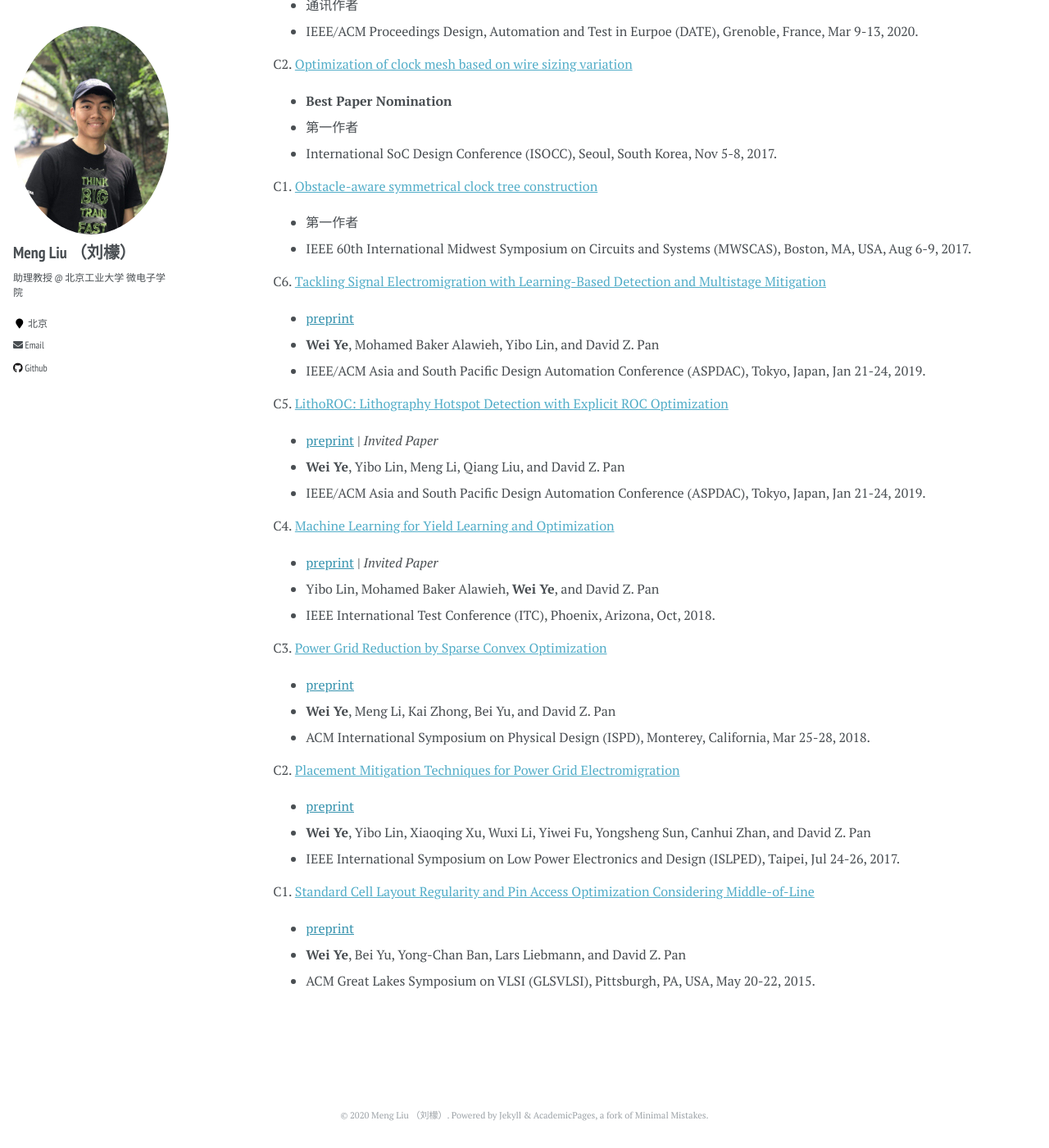
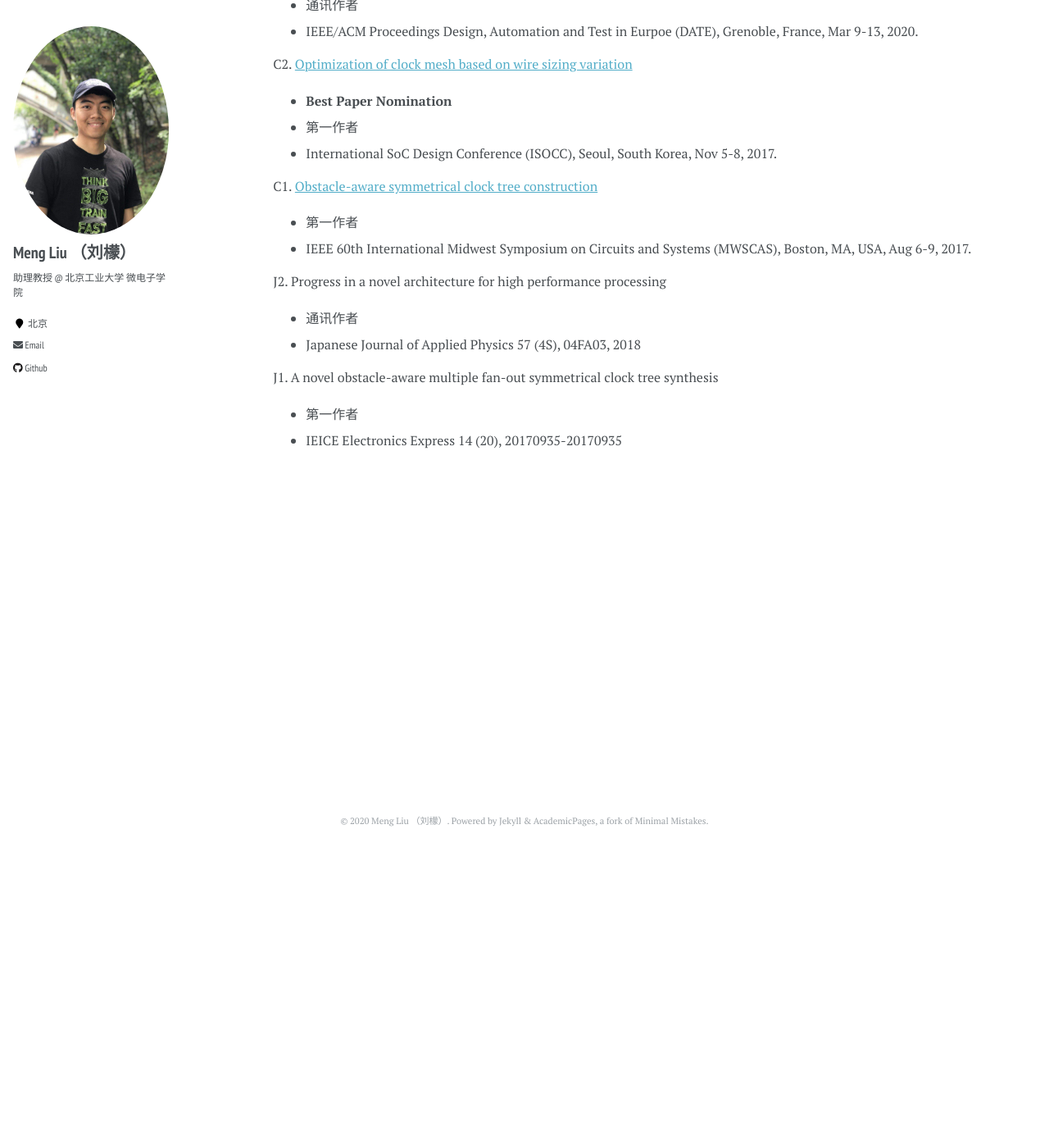
Before and after one commit to liumengbjut/liumengbjut.github.io, a Jekyll site: the page built from _pages/publications.md, in a window 1280 px wide and 1400 px high, scrolled down 359 px. Shown: the whole window at 82% size. Built offline with Jekyll 4.4.1, drawn with Linux system fonts in a browser that asks for light colours; after the commit the page ends 1100 px from its top, so only the background shows below that.

Commit message:
Update publications.md

```diff
--- a/_pages/publications.md
+++ b/_pages/publications.md
@@ -28,32 +28,10 @@ You can find my articles on <a href="https://scholar.google.com/citations?user=1
    * 第一作者
    * IEEE 60th International Midwest Symposium on Circuits and Systems (MWSCAS), Boston, MA, USA, Aug 6-9, 2017.
 
-C6. [Tackling Signal Electromigration with Learning-Based Detection and Multistage Mitigation](https://doi.org/10.1145/3287624.3287688)
-   * <a href="/publications/papers/DFM_ASPDAC2019_Ye.pdf" style="color:#3793ae">preprint</a>
-   * **Wei Ye**, Mohamed Baker Alawieh, Yibo Lin, and David Z. Pan
-   * IEEE/ACM Asia and South Pacific Design Automation Conference (ASPDAC), Tokyo, Japan, Jan 21-24, 2019.
+   J2. Progress in a novel architecture for high performance processing
+   * 通讯作者
+   * Japanese Journal of Applied Physics 57 (4S), 04FA03, 2018
 
-C5. [LithoROC: Lithography Hotspot Detection with Explicit ROC Optimization](https://doi.org/10.1145/3287624.3288746)
-   * <a href="/publications/papers/HSD_ASPDAC2019_Ye.pdf" style="color:#3793ae">preprint</a> \| *Invited Paper*
-   * **Wei Ye**, Yibo Lin, Meng Li, Qiang Liu, and David Z. Pan
-   * IEEE/ACM Asia and South Pacific Design Automation Conference (ASPDAC), Tokyo, Japan, Jan 21-24, 2019.
-
-C4. [Machine Learning for Yield Learning and Optimization](https://doi.org/10.1109/TEST.2018.8624733)
-   * <a href="/publications/papers/DFM_ITC2018_Lin.pdf" style="color:#3793ae">preprint</a> \| *Invited Paper*
-   * Yibo Lin, Mohamed Baker Alawieh, **Wei Ye**, and David Z. Pan
-   * IEEE International Test Conference (ITC), Phoenix, Arizona, Oct, 2018.
-
-C3. [Power Grid Reduction by Sparse Convex Optimization](http://doi.acm.org/10.1145/3177540.3178247)
-   * <a href="/publications/papers/PG_ISPD18_Ye.pdf" style="color:#3793ae">preprint</a>
-   * **Wei Ye**, Meng Li, Kai Zhong, Bei Yu, and David Z. Pan
-   * ACM International Symposium on Physical Design (ISPD), Monterey, California, Mar 25-28, 2018.
-
-C2. [Placement Mitigation Techniques for Power Grid Electromigration](https://doi.org/10.1109/ISLPED.2017.8009178)
-   * <a href="/publications/papers/DFMP_ISLPED2017_Ye.pdf" style="color:#3793ae">preprint</a>
-   * **Wei Ye**, Yibo Lin, Xiaoqing Xu, Wuxi Li, Yiwei Fu, Yongsheng Sun, Canhui Zhan, and David Z. Pan
-   * IEEE International Symposium on Low Power Electronics and Design (ISLPED), Taipei, Jul 24-26, 2017.
-
-C1. [Standard Cell Layout Regularity and Pin Access Optimization Considering Middle-of-Line](http://doi.acm.org/10.1145/2742060.2742084)
-   * <a href="/publications/papers/CELL_GLSVLSI15_Ye.pdf" style="color:#3793ae">preprint</a>
-   * **Wei Ye**, Bei Yu, Yong-Chan Ban, Lars Liebmann, and David Z. Pan
-   * ACM Great Lakes Symposium on VLSI (GLSVLSI),  Pittsburgh, PA, USA, May 20-22, 2015.
+   J1. A novel obstacle-aware multiple fan-out symmetrical clock tree synthesis
+   * 第一作者
+   * IEICE Electronics Express 14 (20), 20170935-20170935
```
